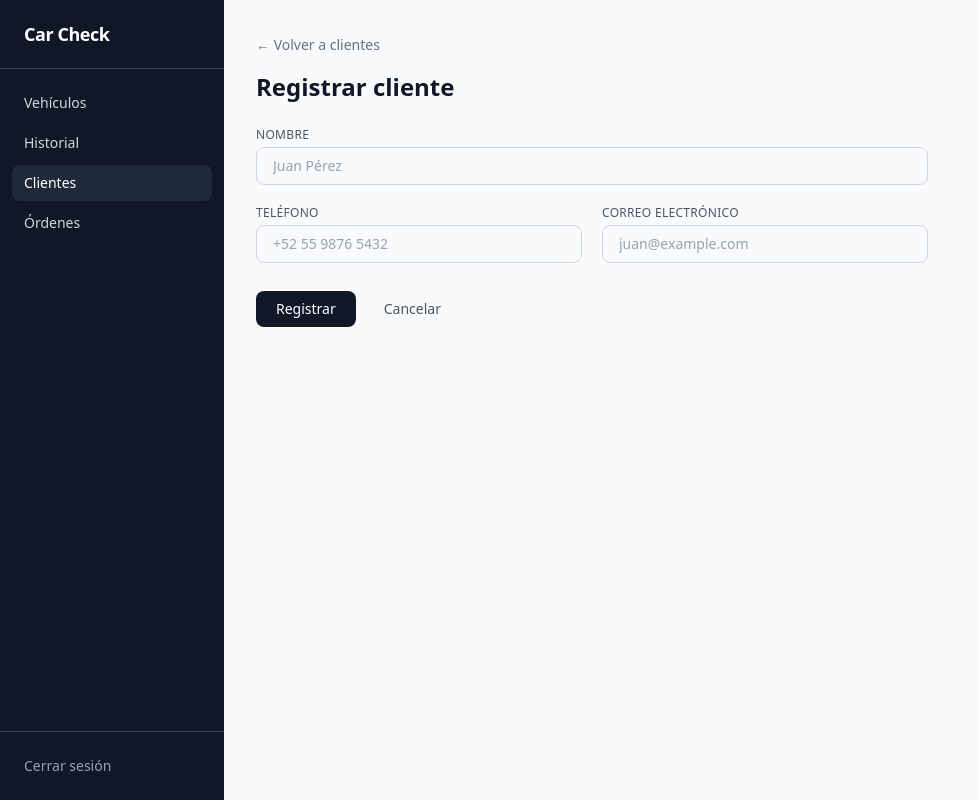
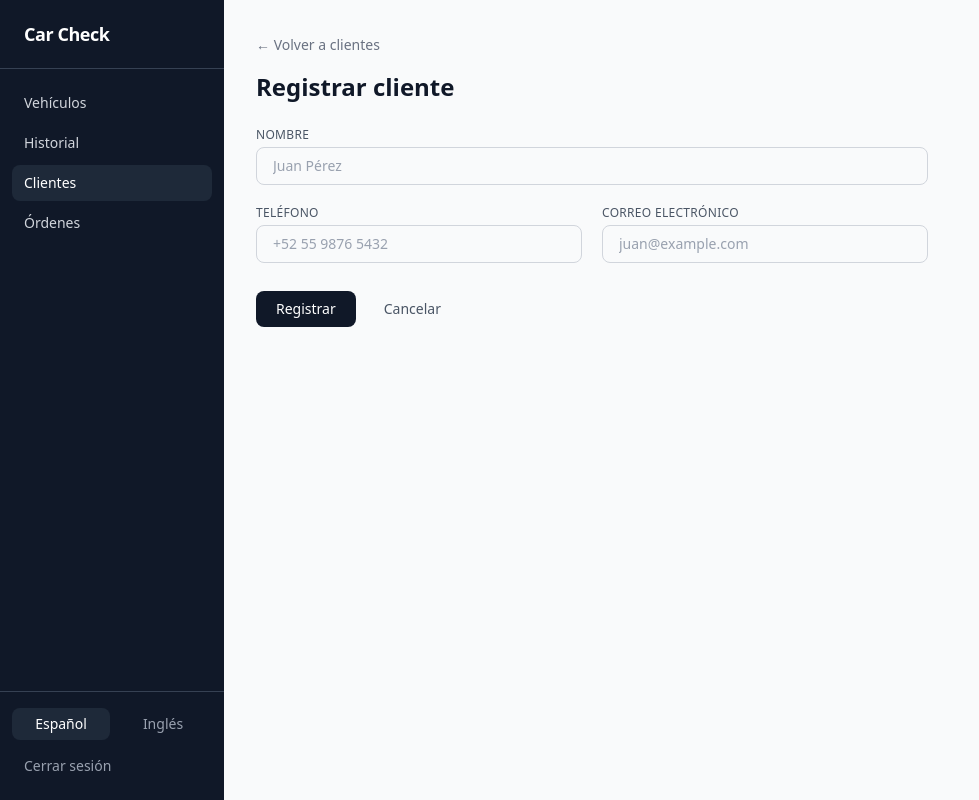
Before and after one commit to BryanCloudDev/car-check, a Next.js app in the folder apps/web/: page /clientes/nuevo in a window 1280 px wide. Shown: the whole page, without its empty margins (0-979 px from the left). Built offline with nearby package versions, Linux system fonts and the light colour scheme; no server answers.

Commit message:
feat(web): selector de idioma en el sidebar (CAR-42)

```diff
--- a/apps/web/messages/en.json
+++ b/apps/web/messages/en.json
@@ -14,5 +14,10 @@
   },
   "nav": {
     "logout": "Sign out"
+  },
+  "language": {
+    "label": "Language",
+    "es": "Spanish",
+    "en": "English"
   }
 }
--- a/apps/web/messages/es.json
+++ b/apps/web/messages/es.json
@@ -14,5 +14,10 @@
   },
   "nav": {
     "logout": "Cerrar sesión"
+  },
+  "language": {
+    "label": "Idioma",
+    "es": "Español",
+    "en": "Inglés"
   }
 }
--- a/apps/web/src/components/AppShell.tsx
+++ b/apps/web/src/components/AppShell.tsx
@@ -2,6 +2,7 @@
 
 import { useState } from 'react';
 import { SidebarNav } from '@/components/SidebarNav';
+import { LanguageSelector } from '@/components/LanguageSelector';
 
 export function AppShell({
   children,
@@ -70,7 +71,8 @@ export function AppShell({
 
         <SidebarNav onNavigate={() => setOpen(false)} />
 
-        <div className="border-t border-gray-700 px-3 py-4">
+        <div className="space-y-2 border-t border-gray-700 px-3 py-4">
+          <LanguageSelector />
           <form action={logout}>
             <button
               type="submit"
--- /dev/null
+++ b/apps/web/src/components/LanguageSelector.tsx
@@ -0,0 +1,46 @@
+'use client';
+
+import { useTransition } from 'react';
+import { useLocale, useTranslations } from 'next-intl';
+import { useRouter } from 'next/navigation';
+import { locales, type Locale } from '@/i18n/config';
+import { setLocale } from '@/i18n/actions';
+
+export function LanguageSelector() {
+  const t = useTranslations('language');
+  const current = useLocale();
+  const router = useRouter();
+  const [pending, startTransition] = useTransition();
+
+  function onChange(locale: Locale) {
+    if (locale === current) return;
+    startTransition(async () => {
+      await setLocale(locale);
+      router.refresh();
+    });
+  }
+
+  return (
+    <div className="flex gap-1" role="group" aria-label={t('label')}>
+      {locales.map((locale) => {
+        const active = locale === current;
+        return (
+          <button
+            key={locale}
+            type="button"
+            onClick={() => onChange(locale)}
+            disabled={pending}
+            aria-current={active ? 'true' : undefined}
+            className={`flex-1 rounded-lg px-3 py-1.5 text-sm transition-colors disabled:opacity-60 ${
+              active
+                ? 'bg-gray-800 text-white'
+                : 'text-gray-400 hover:bg-gray-800 hover:text-white'
+            }`}
+          >
+            {t(locale)}
+          </button>
+        );
+      })}
+    </div>
+  );
+}
```
